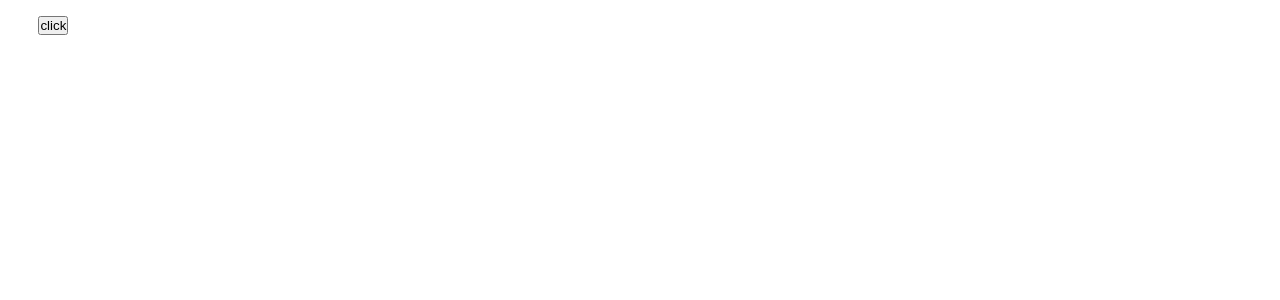
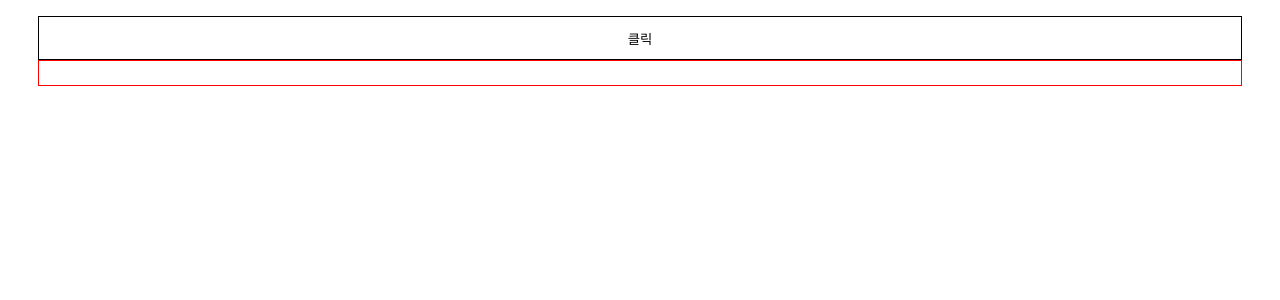
Before and after one commit to dkpark10/simple-editor, a Next.js app: page /editor2 in a window 1280 px wide. Shown: the top 300 px of the page. Built offline with nearby package versions, Linux system fonts and the light colour scheme.

Commit message:
feat: 개선 에디터 다른버전 임시 구현

```diff
--- a/src/pages/editor2.tsx
+++ b/src/pages/editor2.tsx
@@ -1,4 +1,10 @@
-import React, { ReactNode, useEffect, useRef, useState } from "react";
+import React, {
+  ReactNode,
+  useEffect,
+  useRef,
+  useState,
+  useReducer,
+} from "react";
 import {
   setLastPosCaret,
   getContentByMiddleEnter,
@@ -7,34 +13,76 @@ import {
   setCaretPos,
   checkEndCaretPos,
 } from "@/service";
+import sampleImage from "/public/spr_share.png";
 import { v4 as uuidv4 } from "uuid";
 import styles from "@/styles/editor.module.scss";
 
 interface EditorState {
   id: number;
-  contentType: 'text' | 'component';
-  content: string | React.JSX.Element;
+  contentType: "text" | "component";
+  content?: React.JSX.Element | string;
 }
 
-function Test() {
-  return <button onClick={() => console.log(123)}>click</button>;
+type KeyInputState = 'Enter' | 'ArrowUp' | 'ArrowDown' | 'Backspace' | '';
+
+function TempImage() {
+  return <img width="100%" src={sampleImage.src} />;
 }
 
 export default function Editor2() {
   const [editorBlock, setEditorBlock] = useState<ReadonlyArray<EditorState>>([
     {
       id: 0,
-      contentType: "component",
-      content: <Test key={0} />,
+      contentType: "text",
+      content: undefined,
     },
   ]);
 
-  const [currentRow, setCurrentRow] = useState(0);
+  const [editorElementRow, setEditorElementRow] = useState(0);
 
   const editorElementRef = useRef<Array<HTMLDivElement>>([]);
 
+  const onKeyDown = (idx: number) => (e: React.KeyboardEvent<HTMLDivElement>) => {
+    const currentEditorElement = editorElementRef.current[editorElementRow];
+
+    if (e.key === 'Backspace') {
+      const caretPos = getCaretPos(currentEditorElement);
+      /** @desc 커서가 첫 위치에서 백페스페이스 입력 시  */
+      if (caretPos <= 0) {
+        const firstLineContent = currentEditorElement.innerText.split('\n')[0];
+
+      }
+    } else if(e.key === 'Enter') {
+
+    }
+  };
+
+  const onClick = () => {
+    setEditorElementRow(prev => prev + 2);
+    setEditorBlock((prev) => [
+      ...prev,
+      {
+        id: prev.length,
+        contentType: 'component',
+        content: <TempImage key={prev.length} />
+      },
+      {
+        id: prev.length + 1,
+        contentType: 'text',
+      }
+    ])
+  };
+
+  useEffect(() => {
+    editorElementRef.current[editorElementRow].focus();
+  }, [editorElementRow]);
+
   return (
+    <>
       <main className={styles["container"]}>
+        <button className={styles["test-btn"]} onClick={onClick}>
+          클릭
+        </button>
         {editorBlock.map(({ content, id, contentType }, idx) => {
           if (contentType === "text") {
             return (
@@ -46,8 +94,8 @@ export default function Editor2() {
                   if (!element) return;
                   editorElementRef.current[idx] = element;
                 }}
-              onFocus={() => setCurrentRow(idx)}
-              dangerouslySetInnerHTML={{ __html: content }}
+                onKeyDown={onKeyDown(idx)}
+                onFocus={() => setEditorElementRow(idx)}
               />
             );
           } else {
@@ -55,5 +103,6 @@ export default function Editor2() {
           }
         })}
       </main>
+    </>
   );
 }
--- a/src/pages/index.tsx
+++ b/src/pages/index.tsx
@@ -1,4 +1,8 @@
-import Editor from "@/components/editor";
+import dynamic from "next/dynamic";
+
+const Editor = dynamic(() => import("@/components/editor"), {
+  ssr: false,
+});
 
 export default function EditorPage() {
   return <Editor />;
--- a/src/service/index.tsx
+++ b/src/service/index.tsx
@@ -71,18 +71,18 @@ export const deleteMiddleContent = (contentText: Array<string>, middleRow: numbe
 /** @desc 커서 위치정보를 얻는 함수 */
 export const getCaretPos = (element: HTMLDivElement) => {
   if (typeof window === 'undefined' || !Object.prototype.hasOwnProperty.call(window, 'getSelection')) {
-    return;
+    return 0;
   }
 
   const selection = window.getSelection();
   /** @description 커서 포커스 없을 때 */
   if (selection?.type === 'None') {
-    return;
+    return 0;
   }
   const range = window.getSelection()?.getRangeAt(0);
   const preCaretRange = range?.cloneRange();
 
-  if (!selection?.rangeCount || !preCaretRange || !range) return;
+  if (!selection?.rangeCount || !preCaretRange || !range) return 0;
 
   preCaretRange.selectNodeContents(element);
   preCaretRange.setEnd(range.endContainer, range.endOffset);
--- a/src/styles/editor.module.scss
+++ b/src/styles/editor.module.scss
@@ -7,3 +7,10 @@
   outline: none;
   padding: 3px 0;
 }
+
+.test-btn {
+  background-color: white;
+  width: 100%;
+  height: 44px;
+  border: 1px solid black;
+}
```
Also changed, not shown: src/components/editor.tsx (+26 -28 lines), public/spr_share.png (added). Lines whose indentation alone changed are shown as unchanged.
